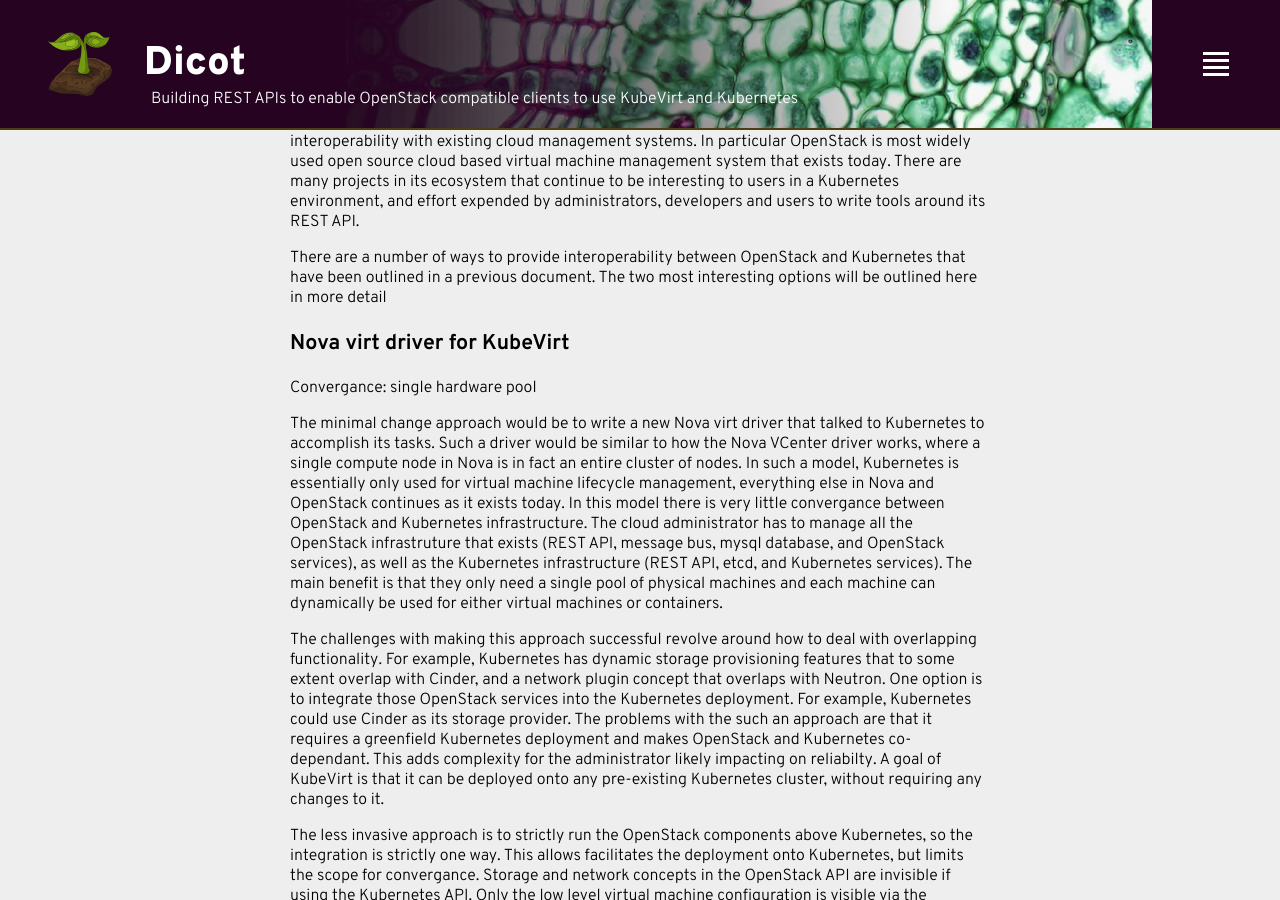
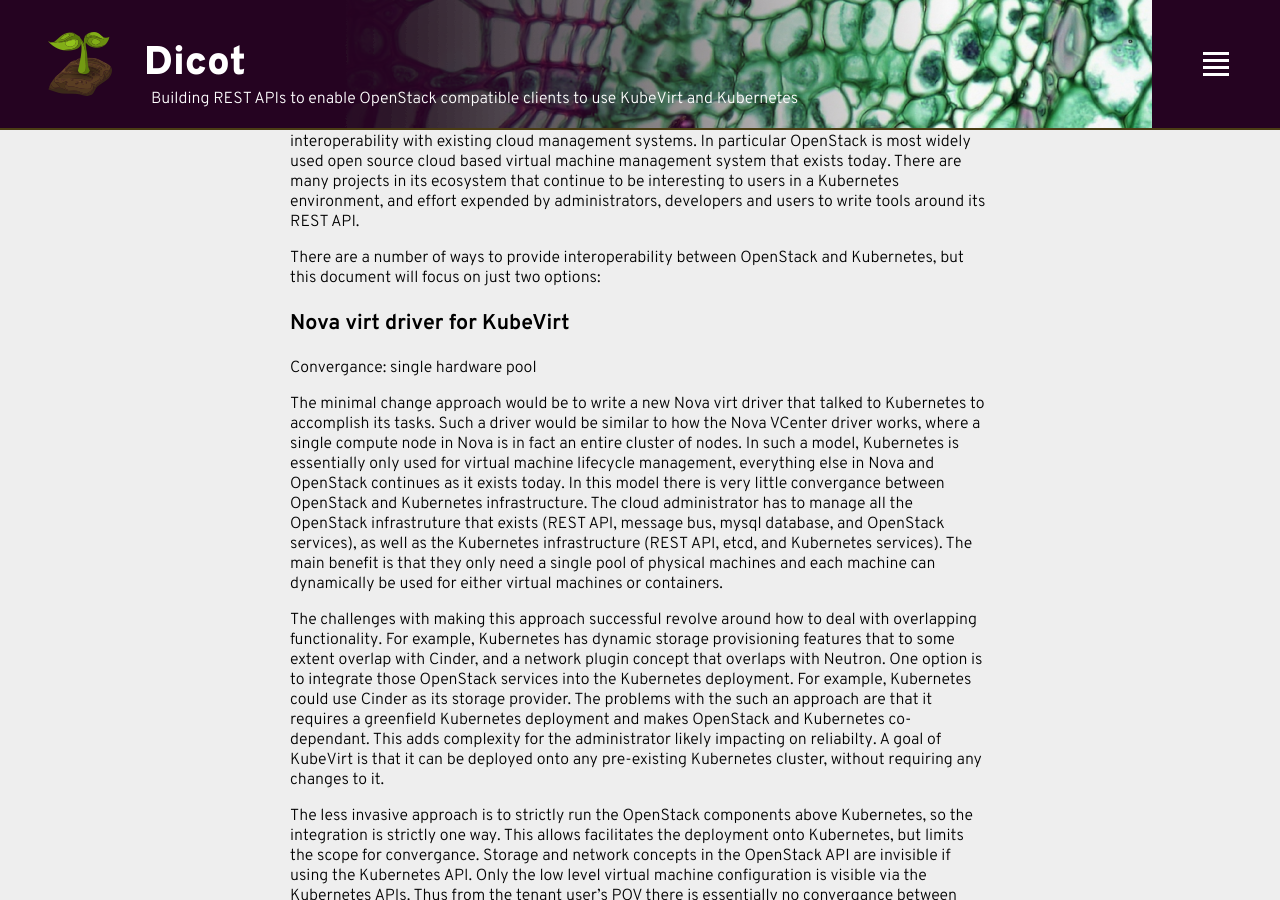
Before and after one commit to dicot-project/dicot-project.github.io, a Jekyll site: the page built from about.md, in a window 1280 px wide and 900 px high, scrolled down 391 px. Built offline with Jekyll 4.4.1, drawn with Linux system fonts in a browser that asks for light colours.

Commit message:
Remove reference to a external doc that doesn't exist on the website
Signed-off-by: Daniel P. Berrange <berrange@redhat.com>

```diff
--- a/about.md
+++ b/about.md
@@ -25,8 +25,7 @@
 write tools around its REST API.
 
 There are a number of ways to provide interoperability between OpenStack and
-Kubernetes that have been outlined in a previous document. The two most
-interesting options will be outlined here in more detail
+Kubernetes, but this document will focus on just two options:
 
 ### Nova virt driver for KubeVirt
 
```
